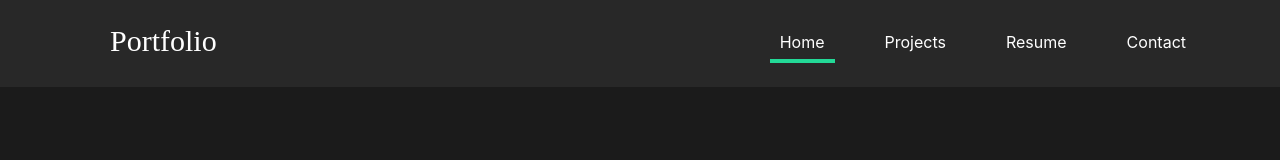
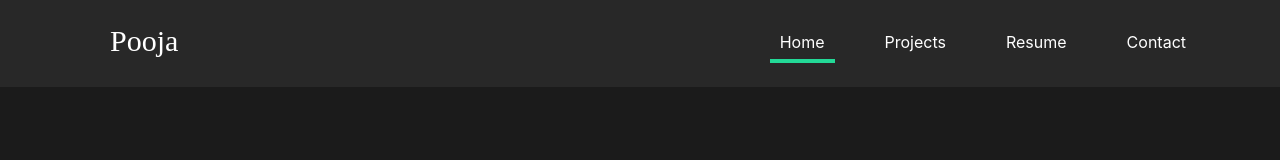
Before and after one commit to poojas10/portfolio, a React (Create React App) app: page / in a window 1280 px wide. Shown: the top 160 px of the page. Built offline with nearby package versions, Linux system fonts and the light colour scheme.

Commit message:
logo changed

```diff
--- a/src/components/Nav.jsx
+++ b/src/components/Nav.jsx
@@ -27,7 +27,7 @@ export default function Nav() {
     <>
       <section className="section" tabIndex='0'>
         <header>
-          <h1 id='Logo'>Portfolio</h1>
+          <h1 id='Logo'>Pooja</h1>
           <button tabIndex="0" aria-label='btn' onClick={toggle} className='toggle-btn'>
           <svg  stroke="currentColor" fill="currentColor" strokeWidth="0" viewBox="0 0 448 512" height="2em" width="3em" xmlns="http://www.w3.org/2000/svg"><path d="M16 132h416c8.837 0 16-7.163 16-16V76c0-8.837-7.163-16-16-16H16C7.163 60 0 67.163 0 76v40c0 8.837 7.163 16 16 16zm0 160h416c8.837 0 16-7.163 16-16v-40c0-8.837-7.163-16-16-16H16c-8.837 0-16 7.163-16 16v40c0 8.837 7.163 16 16 16zm0 160h416c8.837 0 16-7.163 16-16v-40c0-8.837-7.163-16-16-16H16c-8.837 0-16 7.163-16 16v40c0 8.837 7.163 16 16 16z"></path></svg>
           </button>
```
